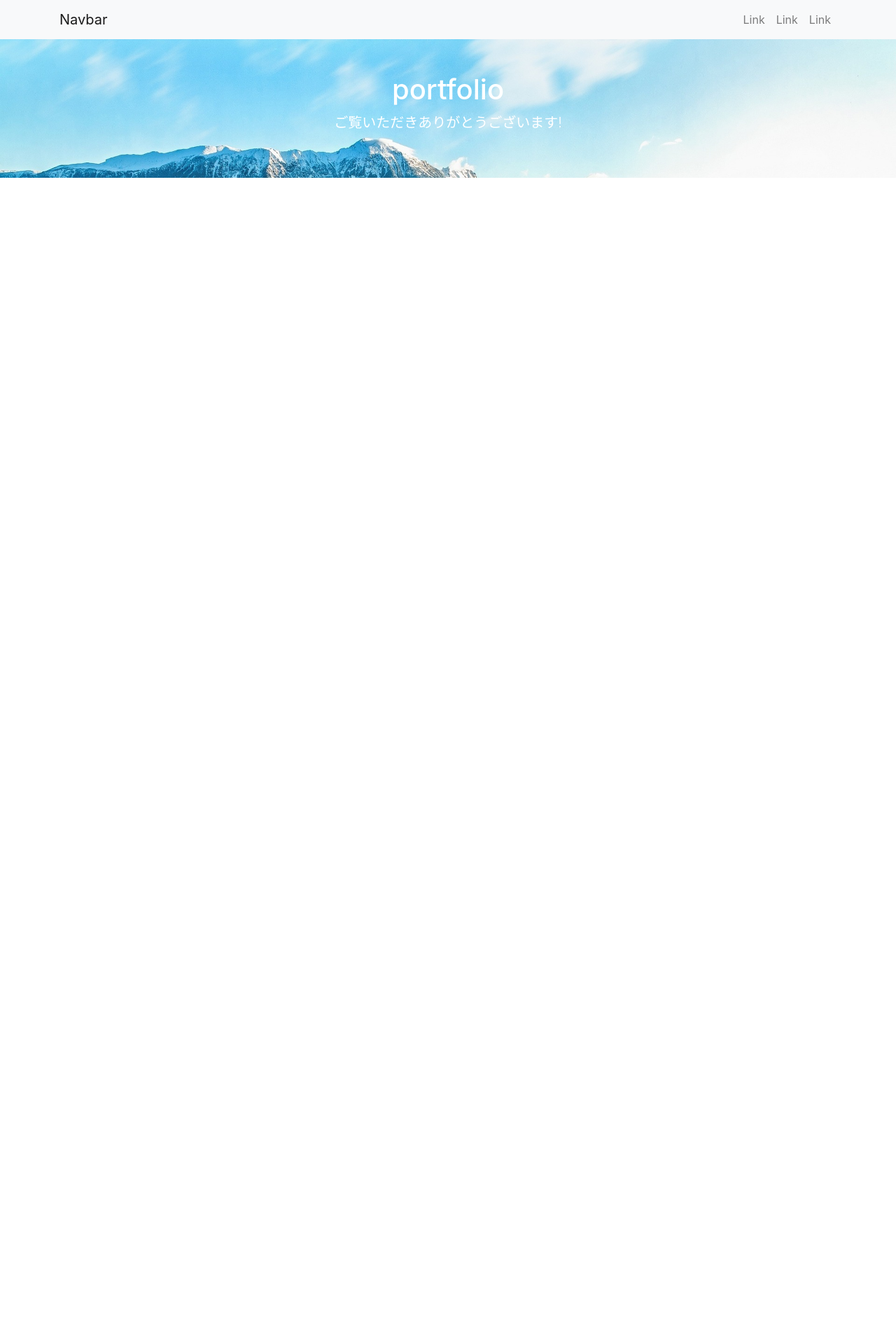
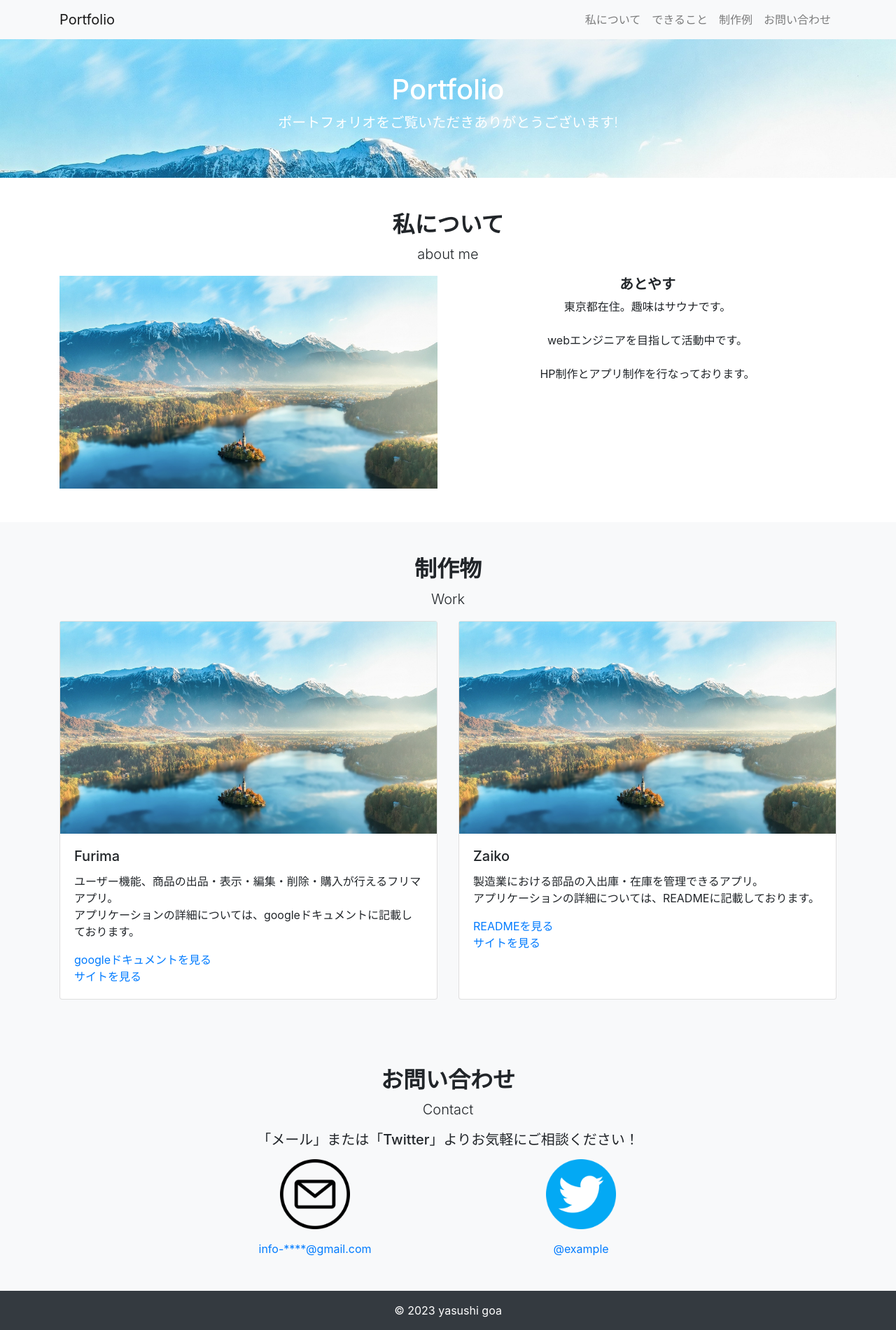
Before and after one commit to goayasushi/portfolio, a plain HTML site: page index.html in a window 1280 px wide. Shown: the whole page at 70% size. Before the commit the page ends 800 px from the top, so only its background shows below. Drawn offline with nearby package versions, Linux system fonts and the light colour scheme.

Commit message:
HTML記述

```diff
--- a/css/style.css
+++ b/css/style.css
@@ -4,3 +4,7 @@
   background-image: url(../img/top.jpg);
   background-size: cover;
 }
+
+.img-fluid{
+  width: 100px;
+}
--- a/index.html
+++ b/index.html
@@ -8,25 +8,28 @@
     <!-- Bootstrap CSS -->
     <link rel="stylesheet" href="https://stackpath.bootstrapcdn.com/bootstrap/4.5.0/css/bootstrap.min.css" integrity="sha384-9aIt2nRpC12Uk9gS9baDl411NQApFmC26EwAOH8WgZl5MYYxFfc+NcPb1dKGj7Sk" crossorigin="anonymous">
     <link rel="stylesheet" href="./css/style.css">
-    <title>Hello, world!</title>
+    <title>Goa Portfolio</title>
   </head>
   <body>
     <nav class="navbar navbar-expand-lg navbar-light bg-light">
       <div class="container">
-        <a class="navbar-brand" href="#">Navbar</a>
+        <a class="navbar-brand" href="#">Portfolio</a>
         <button class="navbar-toggler" type="button" data-toggle="collapse" data-target="#navbarSupportedContent" aria-controls="navbarSupportedContent" aria-expanded="false" aria-label="Toggle navigation">
           <span class="navbar-toggler-icon"></span>
         </button>
         <div class="collapse navbar-collapse" id="navbarSupportedContent">
           <ul class="navbar-nav ml-auto">
             <li class="nav-item">
-              <a class="nav-link" href="#">Link</a>
+              <a class="nav-link" href="#">私について</a>
             </li>
             <li class="nav-item">
-              <a class="nav-link" href="#">Link</a>
+              <a class="nav-link" href="#">できること</a>
             </li>
             <li class="nav-item">
-              <a class="nav-link" href="#">Link</a>
+              <a class="nav-link" href="#">制作例</a>
+            </li>
+            <li class="nav-item">
+              <a class="nav-link" href="#">お問い合わせ</a>
             </li>
           </ul>
         </div>
@@ -35,29 +38,121 @@
 
     <section class="top py-5 text-white">
       <div class="container">
-        <h1 class="text-center">portfolio</h1>
-        <p class="text-center lead">ご覧いただきありがとうございます!</p>
+        <h1 class="text-center">Portfolio</h1>
+        <p class="text-center lead">ポートフォリオをご覧いただきありがとうございます!</p>
       </div>
     </section>
 
-    <section class="about">
+    <section class="about py-5">
+      <div class="container">
+        <h2 class="text-center font-weight-bold">私について</h2>
+        <p class="text-center lead">about me</p>
+        <div class="row">
+          <div class="col-md-6">
+            <img src="./img/top.jpg" class="w-100" alt="">
+          </div>
+          <div class="col-md-6 text-center">
+            <h5 class="font-weight-bold">あとやす</h5>
+            <p>
+              東京都在住。趣味はサウナです。<br><br>
+              webエンジニアを目指して活動中です。<br><br>
+              HP制作とアプリ制作を行なっております。<br><br>
+            </p>
+          </div>
+        </div>
+      </div>
+    </section>
+
+    <!-- <section class="service bg-light py-5">
+      <div class="container">
+        <h2 class="text-center font-weight-bold">できること</h2>
+        <p class="text-center lead mb-3">Service</p>
+        <div class="card-deck">
+          <div class="card">
+            <img src="./img/top.jpg" alt="">
+            <div class="card-body">
+              <h5 class="card-title">Card title</h5>
+              <p class="card-text">This is a longer card with supporting text below as a natural lead-in to additional content. This content is a little bit longer.</p>
+              <p class="card-text"><small class="text-muted">Last updated 3 mins ago</small></p>
+            </div>
+          </div>
+          <div class="card">
+            <img src="./img/top.jpg" alt="">
+            <div class="card-body">
+              <h5 class="card-title">Card title</h5>
+              <p class="card-text">This card has supporting text below as a natural lead-in to additional content.</p>
+              <p class="card-text"><small class="text-muted">Last updated 3 mins ago</small></p>
+            </div>
+          </div>
+          <div class="card">
+            <img src="./img/top.jpg" alt="">
+            <div class="card-body">
+              <h5 class="card-title">Card title</h5>
+              <p class="card-text">This is a wider card with supporting text below as a natural lead-in to additional content. This card has even longer content than the first to show that equal height action.</p>
+              <p class="card-text"><small class="text-muted">Last updated 3 mins ago</small></p>
+            </div>
+          </div>
+        </div>
+      </div>
+    </section> -->
+
+    <section class="work bg-light py-5">
+      <div class="container">
+        <h2 class="text-center font-weight-bold">制作物</h2>
+        <p class="text-center lead mb-3">Work</p>
+        <div class="card-deck">
+          <div class="card">
+            <img src="./img/top.jpg" alt="">
+            <div class="card-body">
+              <h5 class="card-title">Furima</h5>
+              <p class="card-text">
+                ユーザー機能、商品の出品・表示・編集・削除・購入が行えるフリマアプリ。<br>
+                アプリケーションの詳細については、googleドキュメントに記載しております。
+              </p>
+              <div><a href="https://docs.google.com/document/d/173ipI7p_iaoNaE49usU--m4qYZuQtr3us5NlG3lvGQw/edit#heading=h.dudefr7d7aao" class="card-link">googleドキュメントを見る</a></div>
+              <div><a href="http://176.34.55.112/" class="card-link">サイトを見る</a></div>
+            </div>
+          </div>
+          <div class="card">
+            <img src="./img/top.jpg" alt="">
+            <div class="card-body">
+              <h5 class="card-title">Zaiko</h5>
+              <p class="card-text">
+                製造業における部品の入出庫・在庫を管理できるアプリ。<br>
+                アプリケーションの詳細については、READMEに記載しております。
+              </p>
+              <div><a href="https://github.com/goayasushi/zaiko#readme" class="card-link">READMEを見る</a></div>
+              <div><a href="https://zaiko.onrender.com" class="card-link">サイトを見る</a></div>
+            </div>
+          </div>
+        </div>
+      </div>
+    </section>
+
+    <section class="contct bg-light py-5">
+      <div class="container">
+        <h2 class="text-center font-weight-bold">お問い合わせ</h2>
+        <p class="text-center lead">Contact</p>
+        <h5 class="text-center mb-3">「メール」または「Twitter」よりお気軽にご相談ください！</h5>
+        <div class="row text-center justify-content-md-center">
+          <div class="col-md-4 ">
+            <img src="./img/email.png" class="img-fluid mb-3"  alt="Responsive image">
+            <div><a href="#">info-****@gmail.com</a></div>
+          </div>
+          <div class="col-md-4">
+            <img src="./img/twitter.png" class="img-fluid mb-3" alt="">
+            <div><a href="#">@example</a></div>
+          </div>
+
+        </div>
+      </div>
 
     </section>
 
-    <section class="service">
-
-    </section>
-
-    <section class="work">
-
-    </section>
-
-    <section class="contct">
-
-    </section>
-
-    <footer>
-
+    <footer class="py-3 bg-dark">
+      <div class="container">
+        <p class="text-white text-center m-0">© 2023 yasushi goa</p>
+      </div>
     </footer>
     <!-- Optional JavaScript -->
     <!-- jQuery first, then Popper.js, then Bootstrap JS -->
```
Also changed, not shown: img/email.png (added), img/twitter.png (added).
